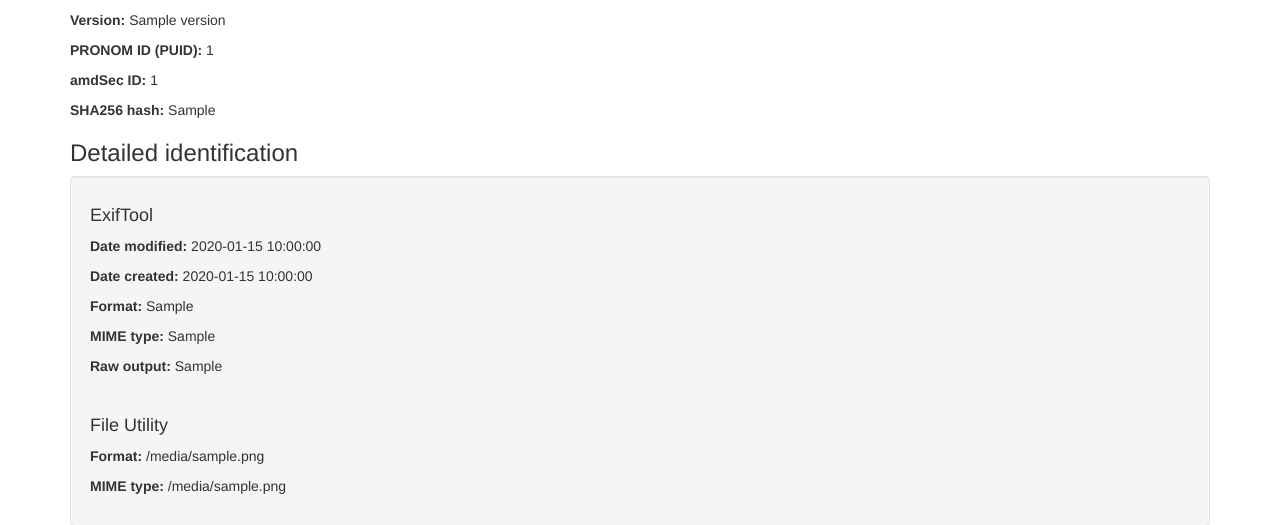
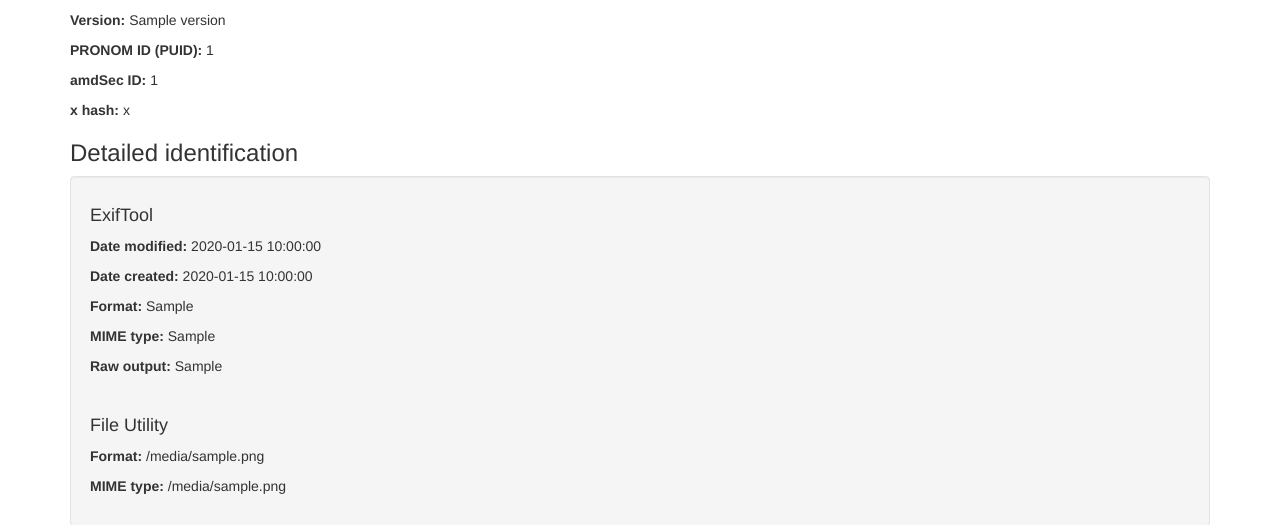
Before and after one commit to tw4l/METSFlask, a Flask app: template METSFlask/templates/detail.html in a window 1280 px wide. Shown: the part 345-870 px from the top of the page. Run offline with Flask 2, Linux system fonts and the light colour scheme; the template is opened without the code that fills it: most values are stand-ins (such as "Sample title", 1, 10 or a date in 2020); some libraries are stand-ins or nearby versions.

Commit message:
Use hash type and value as reported in METS

```diff
--- a/METSFlask/templates/detail.html
+++ b/METSFlask/templates/detail.html
@@ -12,7 +12,7 @@
 <p><strong>Version:</strong> {{ original_file['version'] }}</p>
 <p><strong>PRONOM ID (PUID):</strong> {{ original_file['puid']|safe }}</p>
 <p><strong>amdSec ID:</strong> {{ original_file['amdsec_id'] }}</p>
-<p><strong>SHA256 hash:</strong> {{ original_file['sha256'] }}</p>
+<p><strong>{{ original_file['hashtype'] }} hash:</strong> {{ original_file['hashvalue'] }}</p>
 
 <h3>Detailed identification</h3>
 <div class="well">
```
